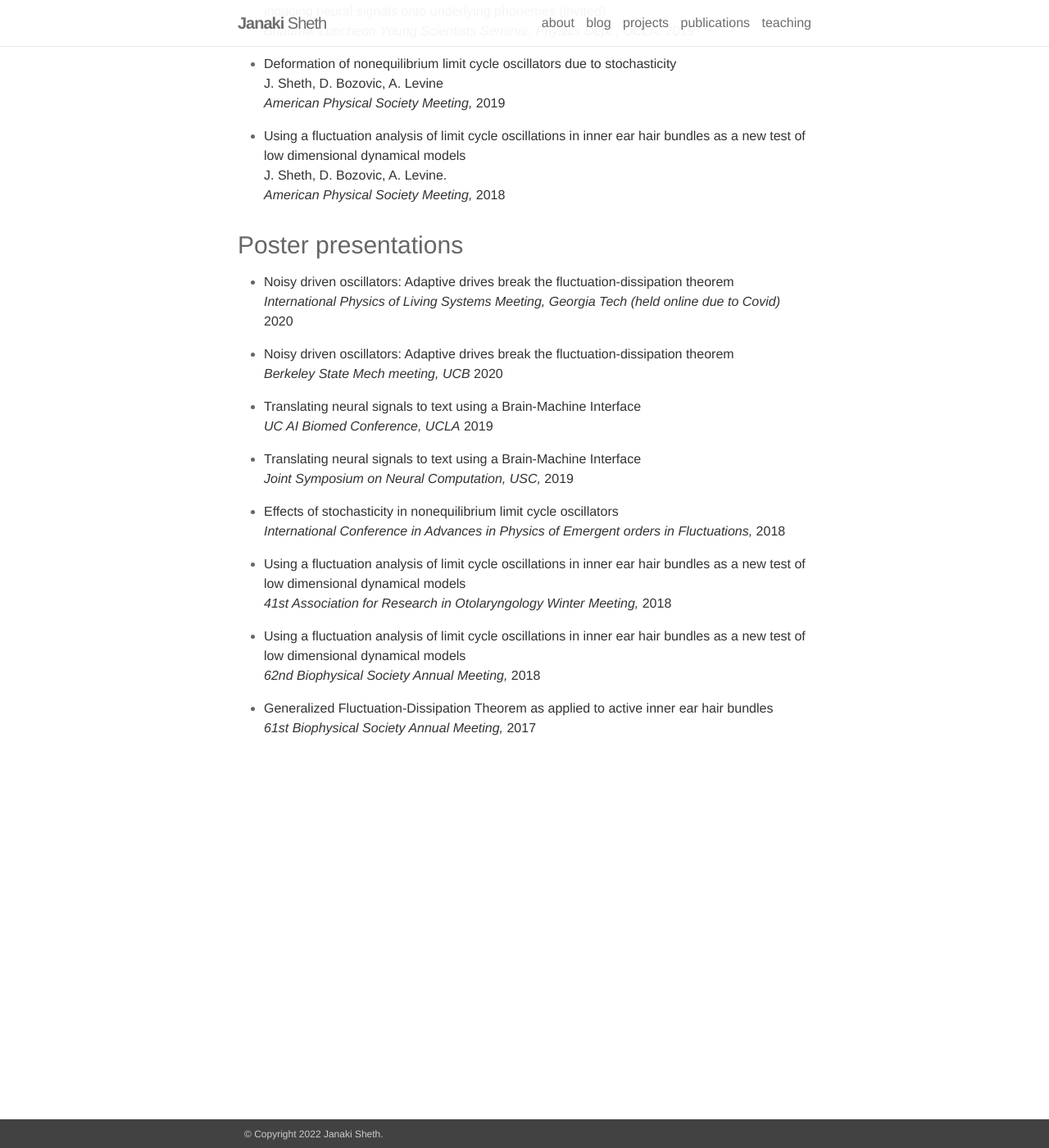
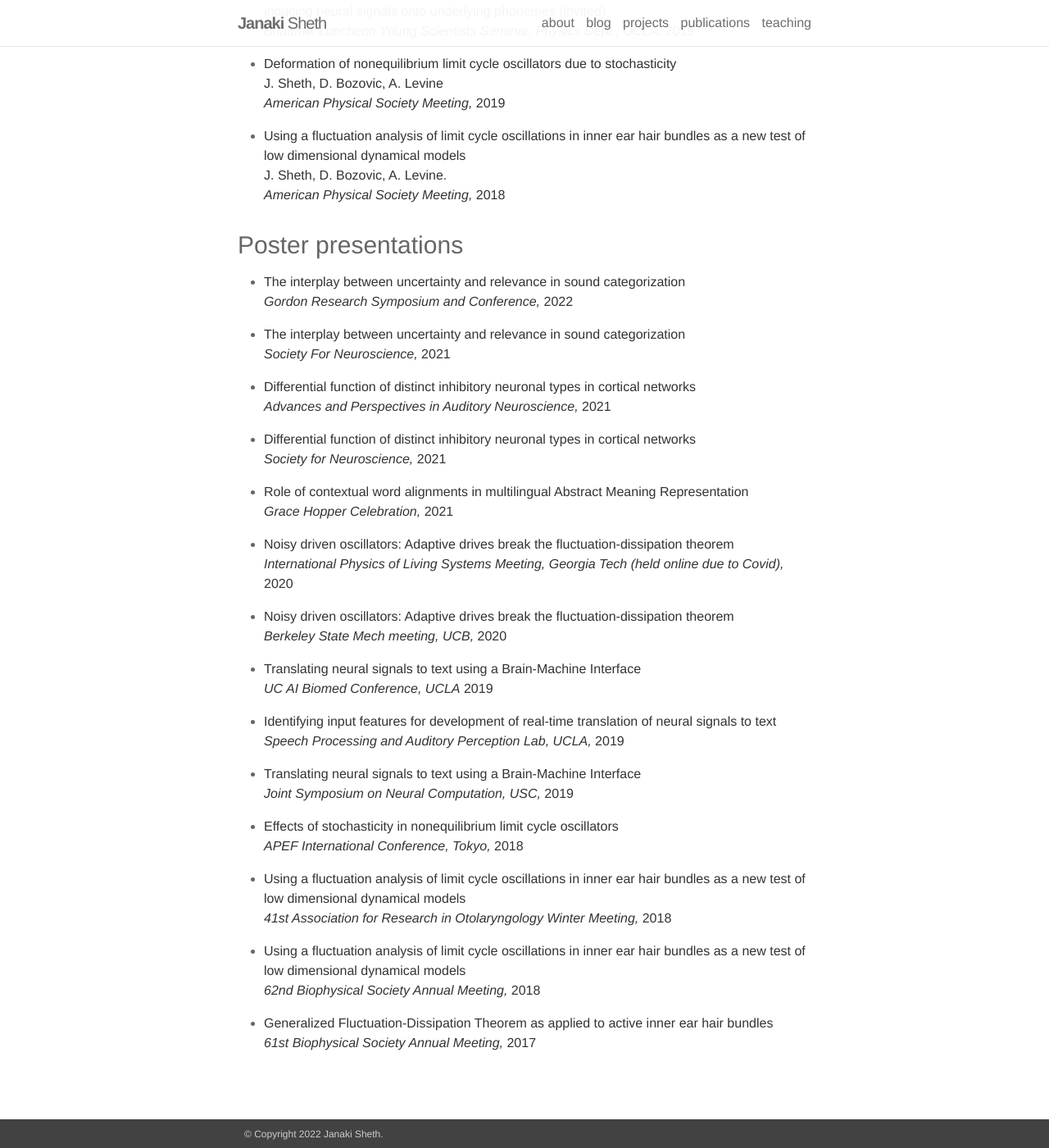
Before and after one commit to JanakiSheth/JanakiSheth.github.io, a Jekyll site: the page built from _pages/publications.md, in a window 1280 px wide and 1400 px high, scrolled down 1628 px. Shown: the whole window at 82% size. Built offline with Jekyll 4.4.1, drawn with Linux system fonts in a browser that asks for light colours; nearby versions of some CDN libraries; some of the changed text lies outside the part shown.

Commit message:
added poster presentations

```diff
--- a/_pages/publications.md
+++ b/_pages/publications.md
@@ -24,14 +24,15 @@ title: Publications
 
 * [Identifying input features for development of real-time translation of neural signals to text](https://www.isca-speech.org/archive/Interspeech_2019/pdfs/3092.pdf) <br> J. Sheth, A. Tankus, M. Tran, L. Comstock, I. Fried, W. Speier <br>*Proceedings of Interspeech,* 2019
 
-* [Translating neural signals to text using a Brain-Machine Interface](https://ghc.anitab.org/2019-attend/schedule-overview/poster-session/#hci) <br> J. Sheth <br>*Grace Hopper Celebration Abstracts,* 2019
-
 * [Micromagnetic Study of Magnetization reversal and Dipolar interactions in NiFe Nano Disks](https://aip.scitation.org/doi/abs/10.1063/1.4791090?class=pdf&journalCode=apc) <br>J. Sheth <br> *DAE Solid State Symposium, Dept. of Atomic Energy India,* 2012
 
 ### Talks
 
 * Department Physics Colloquium (invited) <br>
 *York University, Toronto,* 2021
+
+* Using the fluctuation-response relations in biological limit-cycle oscillators to interrogate active feedback and control mechanisms <br>
+*American Physical Society Meeting, Online* 2021  <br>
 
 * Noisy driven oscillators: Adaptive drives break the fluctuation-dissipation theorem <br>
 *American Physical Society Meeting, Denver* 2020  <br>
@@ -51,24 +52,33 @@ title: Publications
 
 ### Poster presentations
 
-* Noisy driven oscillators: Adaptive drives break the fluctuation-dissipation theorem <br> *International Physics of Living Systems Meeting, Georgia Tech (held online due to Covid)* 2020
+* The interplay between uncertainty and relevance in sound categorization <br> *Gordon Research Symposium and Conference,* 2022
 
-* Noisy driven oscillators: Adaptive drives break the fluctuation-dissipation theorem <br> *Berkeley State Mech meeting, UCB* 2020
+* The interplay between uncertainty and relevance in sound categorization <br> *Society For Neuroscience,* 2021
+
+* Differential function of distinct inhibitory neuronal types in cortical networks <br> *Advances and Perspectives in Auditory Neuroscience,* 2021
+
+* Differential function of distinct inhibitory neuronal types in cortical networks <br> *Society for Neuroscience,* 2021
+
+* Role of contextual word alignments in multilingual Abstract Meaning Representation <br> *Grace Hopper Celebration,* 2021
+
+* Noisy driven oscillators: Adaptive drives break the fluctuation-dissipation theorem <br> *International Physics of Living Systems Meeting, Georgia Tech (held online due to Covid),* 2020
+
+* Noisy driven oscillators: Adaptive drives break the fluctuation-dissipation theorem <br> *Berkeley State Mech meeting, UCB,* 2020
 
 * Translating neural signals to text using a Brain-Machine Interface <br> *UC AI Biomed Conference, UCLA* 2019
 
+*  Identifying input features for development of real-time translation of neural signals to text <br> *Speech Processing and Auditory Perception Lab, UCLA,* 2019
+
 * Translating neural signals to text using a Brain-Machine Interface <br> *Joint Symposium on Neural Computation, USC,* 2019
 
-* Effects of stochasticity in nonequilibrium limit cycle oscillators <br>*International Conference in
-  Advances in Physics of Emergent orders in Fluctuations,* 2018
+* Effects of stochasticity in nonequilibrium limit cycle oscillators <br>*APEF International Conference,  Tokyo,* 2018
 
 * Using a fluctuation analysis of limit cycle oscillations in inner ear hair
-  bundles as a new test of low dimensional dynamical models <br> *41st Association for Research in
-  Otolaryngology Winter Meeting,* 2018
+  bundles as a new test of low dimensional dynamical models <br> *41st Association for Research in Otolaryngology Winter Meeting,* 2018
 
 * Using a fluctuation analysis of limit cycle oscillations in inner ear hair
-  bundles as a new test of low dimensional dynamical models <br>*62nd Biophysical Society Annual
-  Meeting,* 2018
+  bundles as a new test of low dimensional dynamical models <br>*62nd Biophysical Society Annual Meeting,* 2018
 
 * Generalized Fluctuation-Dissipation Theorem as applied to active inner ear
   hair bundles <br> *61st Biophysical Society Annual Meeting,* 2017
```
